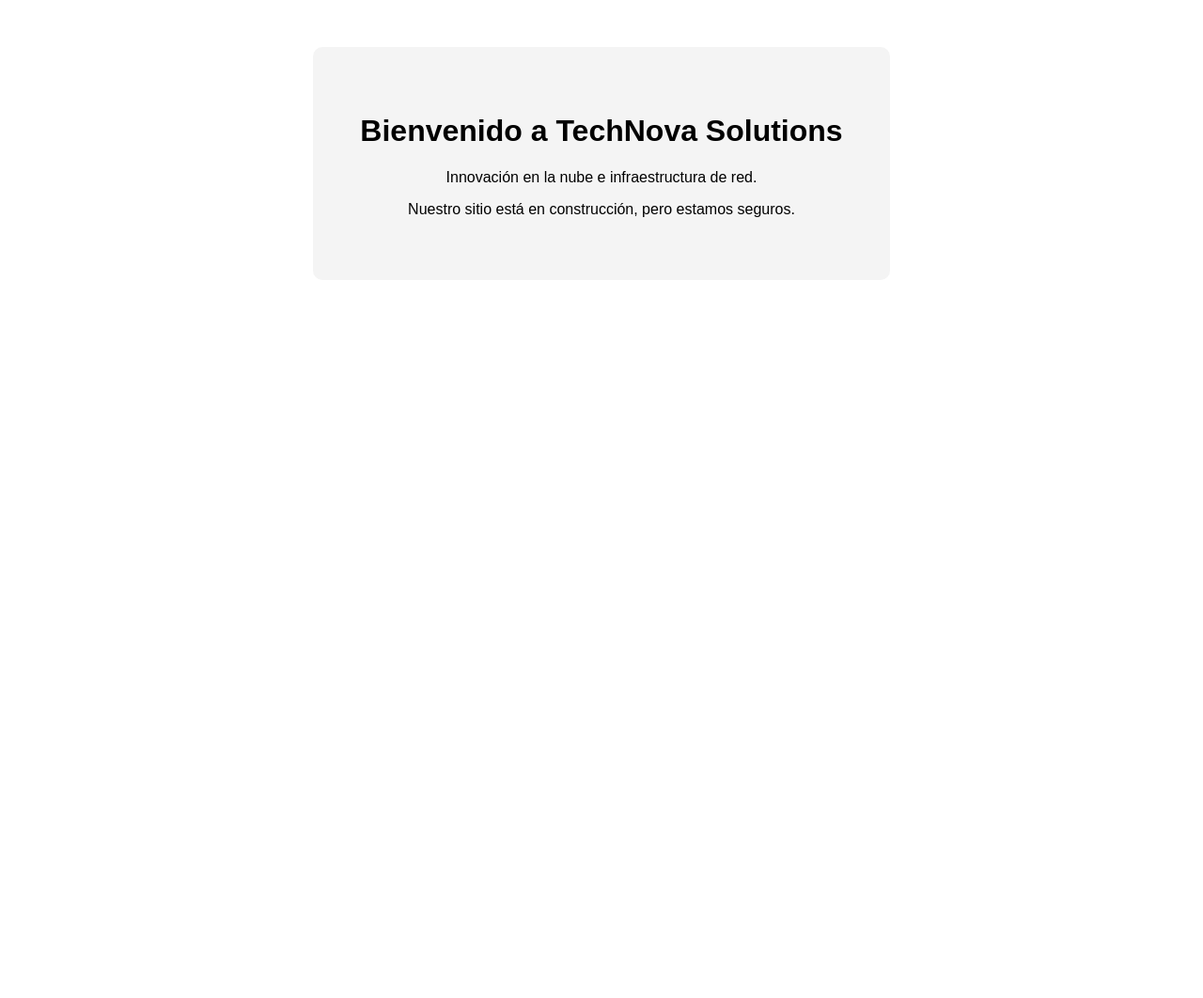
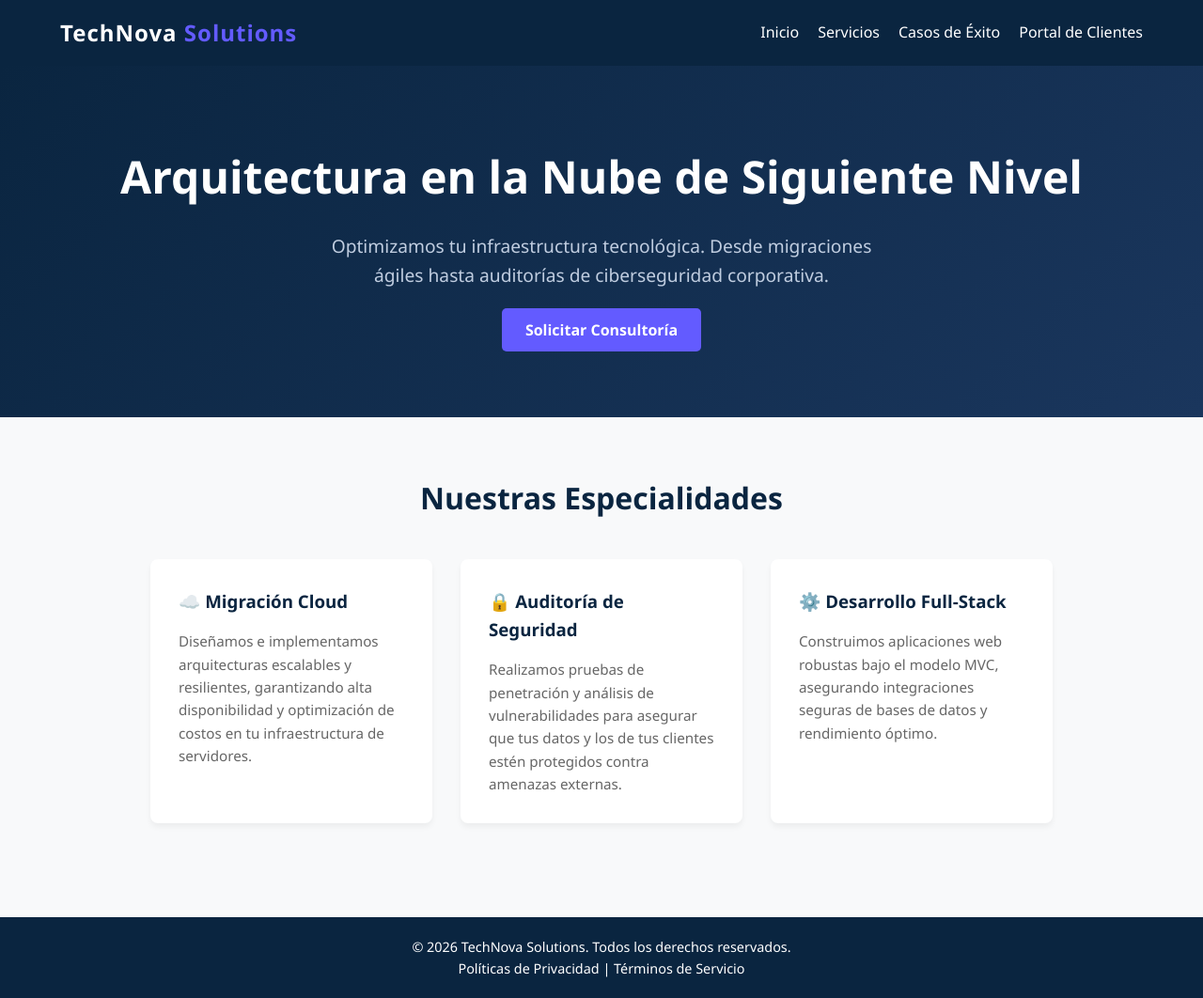
Before and after one commit to IceColdManny64/directory-listing, a Flask app: page / in a window 1280 px wide. Shown: the whole page at 94% size. Before the commit the page ends 231 px from the top, so only its background shows below. Run offline with Flask 3, Linux system fonts and the light colour scheme.

Commit message:
pagina bonita

```diff
--- a/templates/index.html
+++ b/templates/index.html
@@ -2,17 +2,83 @@
 <html lang="es">
 <head>
     <meta charset="UTF-8">
-    <title>TechNova Solutions - Inicio</title>
+    <meta name="viewport" content="width=device-width, initial-scale=1.0">
+    <title>TechNova Solutions | Innovación e Infraestructura</title>
     <style>
-        body { font-family: Arial, sans-serif; text-align: center; margin-top: 50px; }
-        .hero { background-color: #f4f4f4; padding: 50px; border-radius: 10px; display: inline-block;}
+        /* Estilos base (Reset) */
+        * { margin: 0; padding: 0; box-sizing: border-box; font-family: 'Segoe UI', Tahoma, Geneva, Verdana, sans-serif; }
+        body { background-color: #f8f9fa; color: #333; line-height: 1.6; }
+
+        /* Navegación */
+        header { background-color: #0A2540; color: white; padding: 1rem 5%; display: flex; justify-content: space-between; align-items: center; }
+        header .logo { font-size: 1.5rem; font-weight: bold; letter-spacing: 1px; }
+        header .logo span { color: #635BFF; }
+        nav ul { list-style: none; display: flex; gap: 20px; }
+        nav a { color: white; text-decoration: none; font-weight: 500; transition: color 0.3s; }
+        nav a:hover { color: #635BFF; }
+
+        /* Hero Section */
+        .hero { background: linear-gradient(135deg, #0A2540 0%, #1A365D 100%); color: white; padding: 80px 5%; text-align: center; }
+        .hero h1 { font-size: 3rem; margin-bottom: 20px; }
+        .hero p { font-size: 1.2rem; max-width: 600px; margin: 0 auto 30px auto; color: #c0cde0; }
+        .btn { background-color: #635BFF; color: white; padding: 12px 25px; text-decoration: none; border-radius: 5px; font-weight: bold; transition: background 0.3s; }
+        .btn:hover { background-color: #4b44cc; }
+
+        /* Servicios */
+        .services { padding: 60px 5%; text-align: center; }
+        .services h2 { font-size: 2rem; margin-bottom: 40px; color: #0A2540; }
+        .grid { display: flex; gap: 30px; justify-content: center; flex-wrap: wrap; }
+        .card { background: white; padding: 30px; border-radius: 8px; box-shadow: 0 4px 6px rgba(0,0,0,0.05); width: 300px; text-align: left; transition: transform 0.3s; }
+        .card:hover { transform: translateY(-5px); }
+        .card h3 { color: #0A2540; margin-bottom: 15px; }
+        .card p { color: #666; font-size: 0.95rem; }
+
+        /* Footer */
+        footer { background-color: #0A2540; color: white; text-align: center; padding: 20px 0; margin-top: 40px; font-size: 0.9rem; }
     </style>
 </head>
 <body>
-    <div class="hero">
-        <h1>Bienvenido a TechNova Solutions</h1>
-        <p>Innovación en la nube e infraestructura de red.</p>
-        <p>Nuestro sitio está en construcción, pero estamos seguros.</p>
-    </div>
+
+    <header>
+        <div class="logo">TechNova <span>Solutions</span></div>
+        <nav>
+            <ul>
+                <li><a href="#">Inicio</a></li>
+                <li><a href="#servicios">Servicios</a></li>
+                <li><a href="#">Casos de Éxito</a></li>
+                <li><a href="#">Portal de Clientes</a></li>
+            </ul>
+        </nav>
+    </header>
+
+    <section class="hero">
+        <h1>Arquitectura en la Nube de Siguiente Nivel</h1>
+        <p>Optimizamos tu infraestructura tecnológica. Desde migraciones ágiles hasta auditorías de ciberseguridad corporativa.</p>
+        <a href="#" class="btn">Solicitar Consultoría</a>
+    </section>
+
+    <section id="servicios" class="services">
+        <h2>Nuestras Especialidades</h2>
+        <div class="grid">
+            <div class="card">
+                <h3>☁️ Migración Cloud</h3>
+                <p>Diseñamos e implementamos arquitecturas escalables y resilientes, garantizando alta disponibilidad y optimización de costos en tu infraestructura de servidores.</p>
+            </div>
+            <div class="card">
+                <h3>🔒 Auditoría de Seguridad</h3>
+                <p>Realizamos pruebas de penetración y análisis de vulnerabilidades para asegurar que tus datos y los de tus clientes estén protegidos contra amenazas externas.</p>
+            </div>
+            <div class="card">
+                <h3>⚙️ Desarrollo Full-Stack</h3>
+                <p>Construimos aplicaciones web robustas bajo el modelo MVC, asegurando integraciones seguras de bases de datos y rendimiento óptimo.</p>
+            </div>
+        </div>
+    </section>
+
+    <footer>
+        <p>&copy; 2026 TechNova Solutions. Todos los derechos reservados.</p>
+        <p>Políticas de Privacidad | Términos de Servicio</p>
+    </footer>
+
 </body>
 </html>
```
